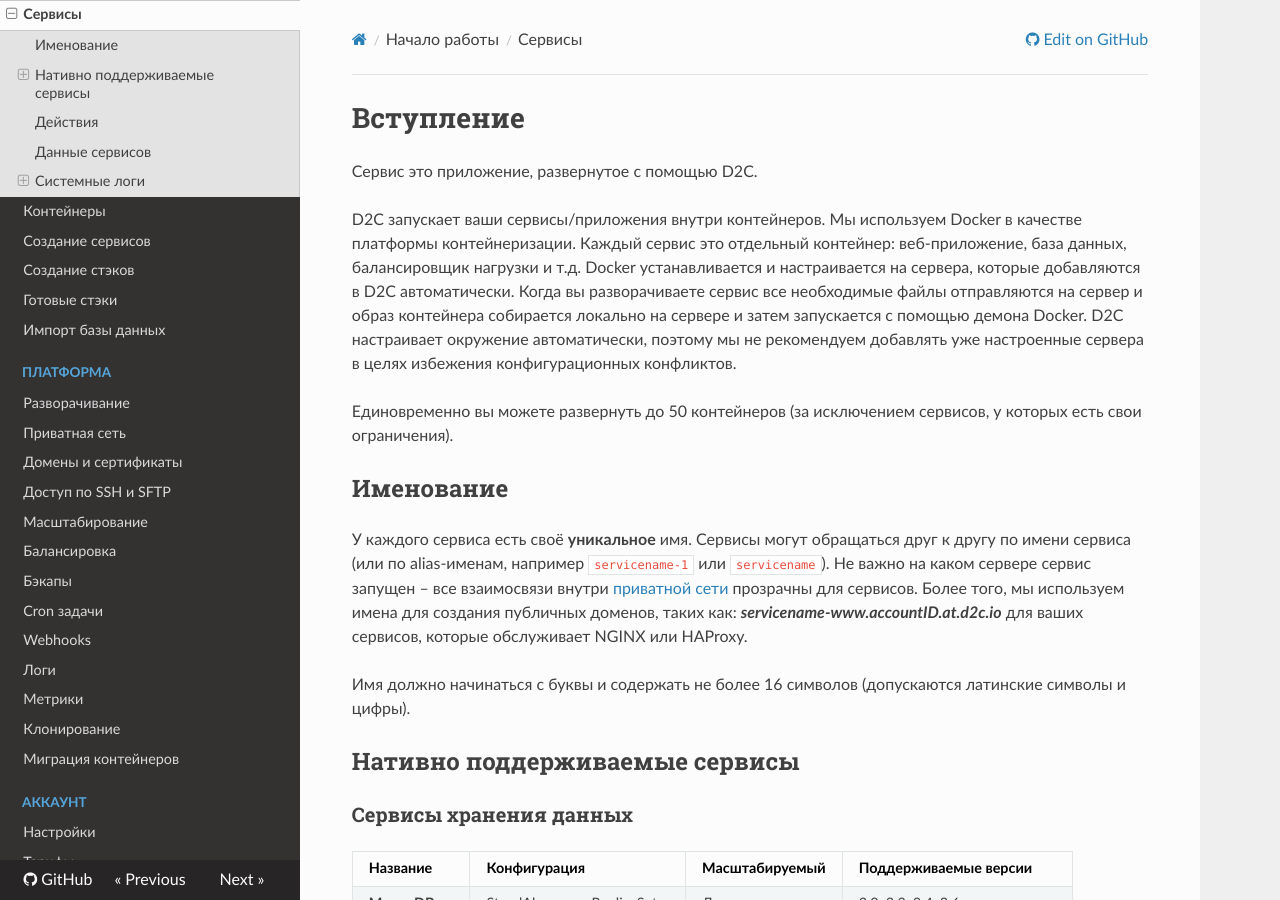
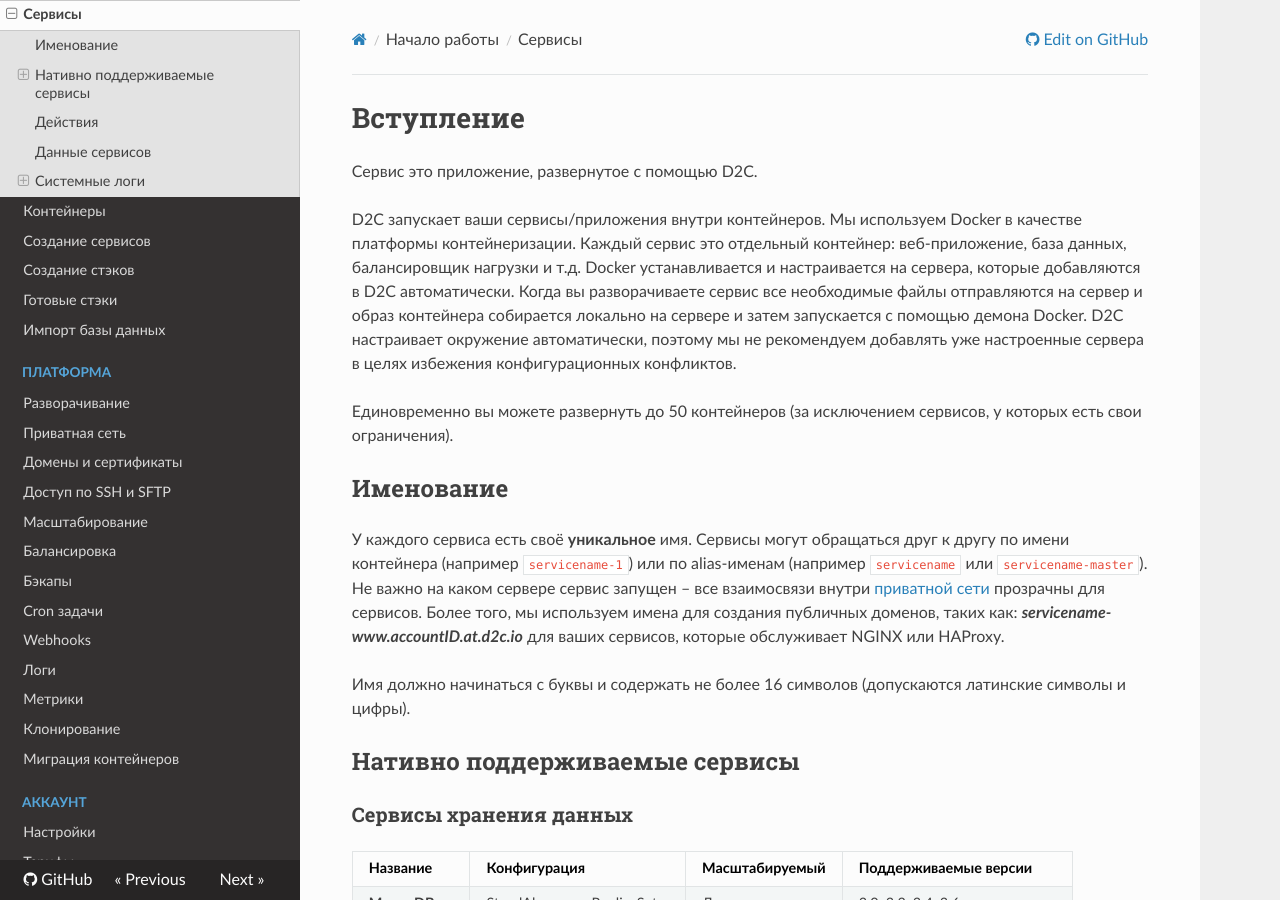
Before and after one commit to d2cio/docs-ru, an MkDocs documentation site: the page built from docs/getting-started/services.md, in a window 1280 px wide and 900 px high. Built offline with MkDocs 1.6.1, drawn with Linux system fonts in a browser that asks for light colours; nearby versions of some CDN libraries; old or Windows-style settings are respelled for this version of MkDocs.

Commit message:
edited naming part (service page)

```diff
--- a/docs/getting-started/services.md
+++ b/docs/getting-started/services.md
@@ -8,7 +8,7 @@ D2C запускает ваши сервисы/приложения внутри
 
 ## Именование
 
-У каждого сервиса есть своё **уникальное** имя. Сервисы могут обращаться друг к другу по имени сервиса (или по alias-именам, например `servicename-1` или `servicename`). Не важно на каком сервере сервис запущен – все взаимосвязи внутри [приватной сети](/platform/private-network/) прозрачны для сервисов. Более того, мы используем имена для создания публичных доменов, таких как: **_servicename-www.accountID.at.d2c.io_** для ваших сервисов, которые обслуживает NGINX или HAProxy.
+У каждого сервиса есть своё **уникальное** имя. Сервисы могут обращаться друг к другу по имени контейнера (например `servicename-1`) или по alias-именам (например `servicename` или `servicename-master`). Не важно на каком сервере сервис запущен – все взаимосвязи внутри [приватной сети](/platform/private-network/) прозрачны для сервисов. Более того, мы используем имена для создания публичных доменов, таких как: **_servicename-www.accountID.at.d2c.io_** для ваших сервисов, которые обслуживает NGINX или HAProxy.
 
 Имя должно начинаться с буквы и содержать не более 16 символов (допускаются латинские символы и цифры).
 
```
